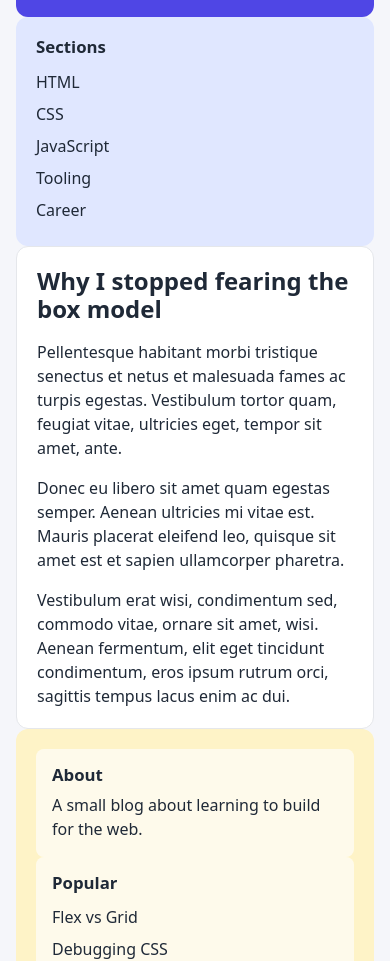
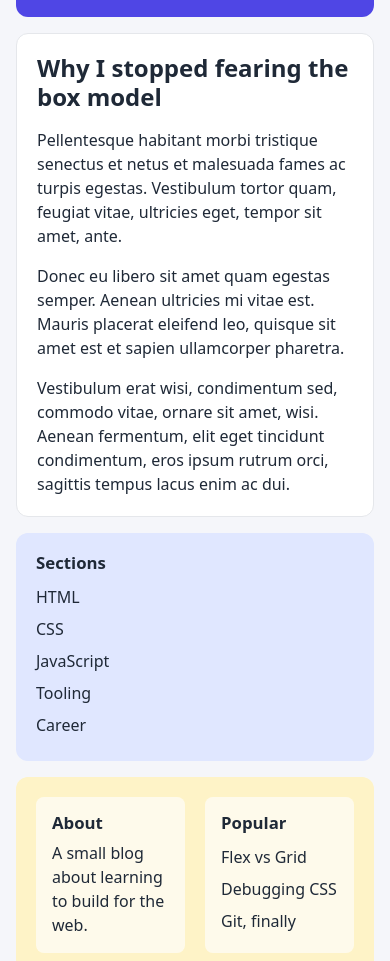
Before and after one commit to Aysha-AlAbri/-Practice-10.1-Responsiveness-exercises, a plain HTML site: page practice/05-page-layout/index.html in a window 390 px wide. Shown: the part 125-1086 px from the top of the page. Drawn offline with Linux system fonts and the light colour scheme.

Commit message:
Complete practice\05-page-layout

```diff
--- a/practice/05-page-layout/styles.css
+++ b/practice/05-page-layout/styles.css
@@ -84,3 +84,83 @@ img { display: block; max-width: 100%; height: auto; }
 .page-footer { background: #1f2937; color: #d1d5db; text-align: center; }
 
 /* ===== YOUR CODE — layout + responsiveness ===== */
+.page {
+  display: grid;
+  gap: 1rem;
+  min-height: 100vh;
+  grid-template-columns: 1fr, 2.5fr, 1fr;
+  grid-template-rows: auto 1fr auto;
+}
+
+.page-header {
+  grid-column: 1/4;
+}
+
+.sidebar {
+  grid-column: 1;
+  grid-row: 2;
+}
+
+.content {
+  grid-column: 2;
+  grid-row: 2;
+}
+
+.widgets {
+  grid-column: 3;
+  grid-row: 2;
+  display: grid;
+  grid-template-columns: 1fr;
+  grid-template-rows: auto;
+  gap: 20px;
+}
+
+.page-footer {
+  grid-column: 1/4;
+}
+
+@media(max-width:900px) {
+  .page-header {
+    grid-column: 1/3;
+  }
+
+  .sidebar {
+    grid-column: 1;
+    grid-row: 2;
+  }
+
+  .content {
+    grid-column: 2;
+    grid-row: 2;
+  }
+
+  .widgets {
+    grid-column: 1/3;
+    grid-row: 3;
+    display: grid;
+    grid-template-columns: 1fr 1fr;
+    gap: 20px;
+
+  }
+}
+
+@media(max-width:500px) {
+  .content {
+    grid-column: 1/4;
+    grid-row: 2;
+  }
+
+  .sidebar {
+    grid-column: 1/4;
+    grid-row: 3;
+  }
+
+  .widgets {
+    grid-column: 1/4;
+    grid-row: 4;
+  }
+
+  .page-header {
+    grid-column: 1/4;
+  }
+}
```
